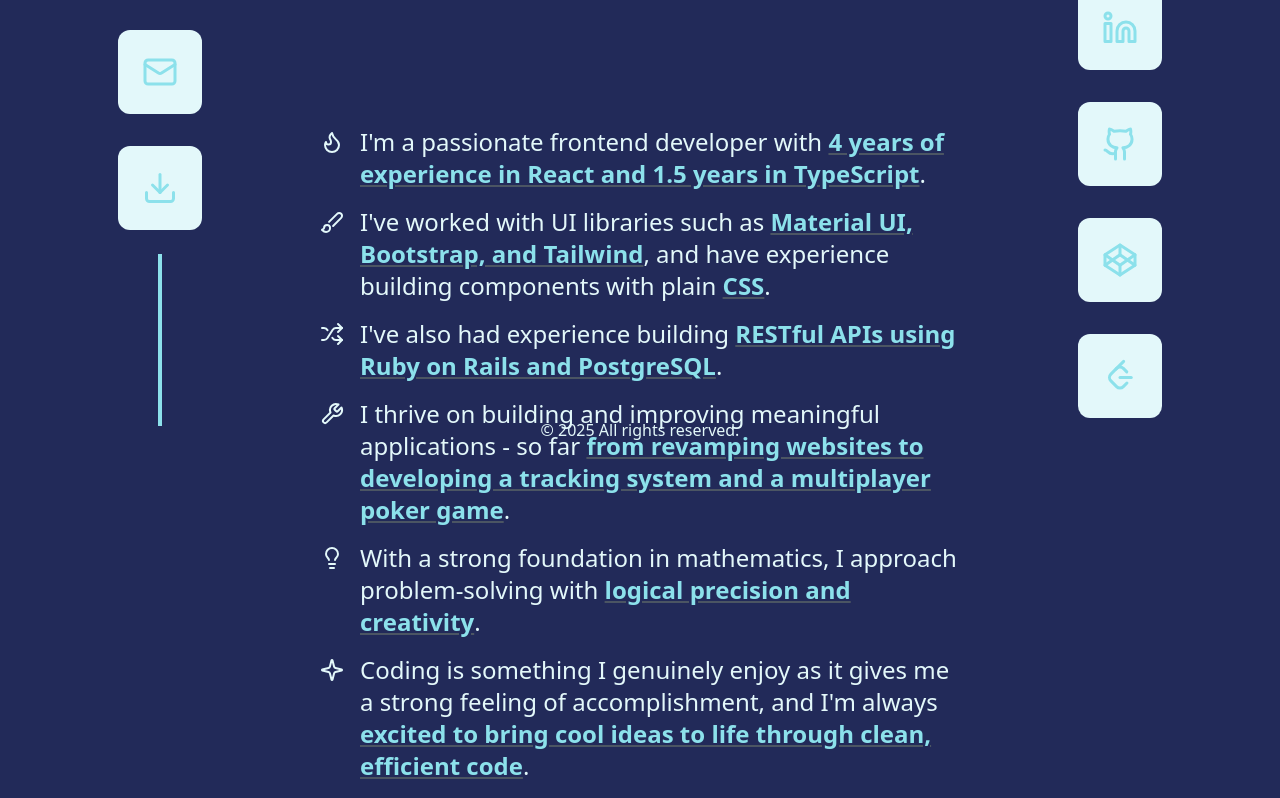
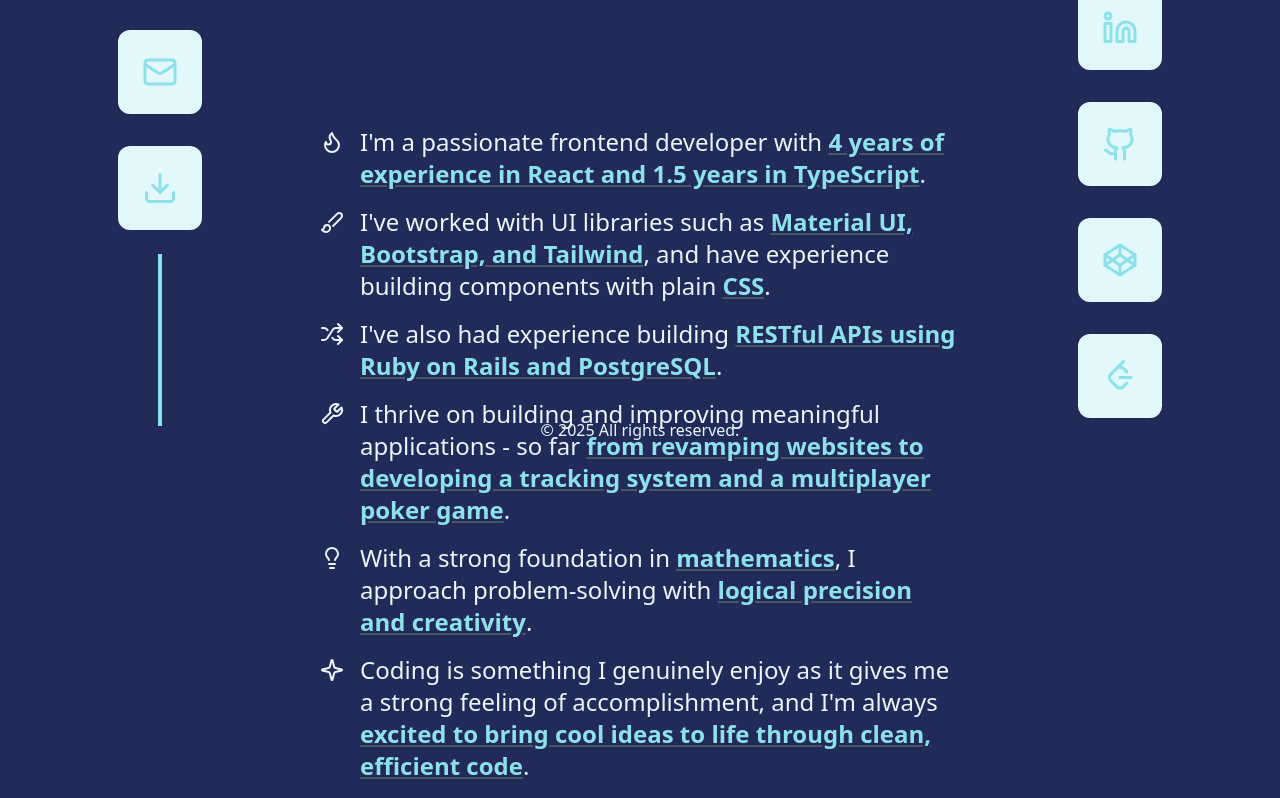
Before and after one commit to noe13hsu/react-portfolio, a React (Vite) app: page / in a window 1280 px wide. Shown: the part 350-1148 px from the top of the page. Built offline with nearby package versions, Linux system fonts and the light colour scheme.

Commit message:
Add strong tag around mathematics

```diff
--- a/src/pages/home.tsx
+++ b/src/pages/home.tsx
@@ -24,7 +24,7 @@ const messages = [
   },
   {
     Icon: LuLightbulb,
-    message: <>With a strong foundation in mathematics, I approach problem-solving with <strong className='important'>logical precision and creativity</strong>.</>
+    message: <>With a strong foundation in <strong className='important'>mathematics</strong>, I approach problem-solving with <strong className='important'>logical precision and creativity</strong>.</>
   },
   {
     Icon: LuSparkle,
```
